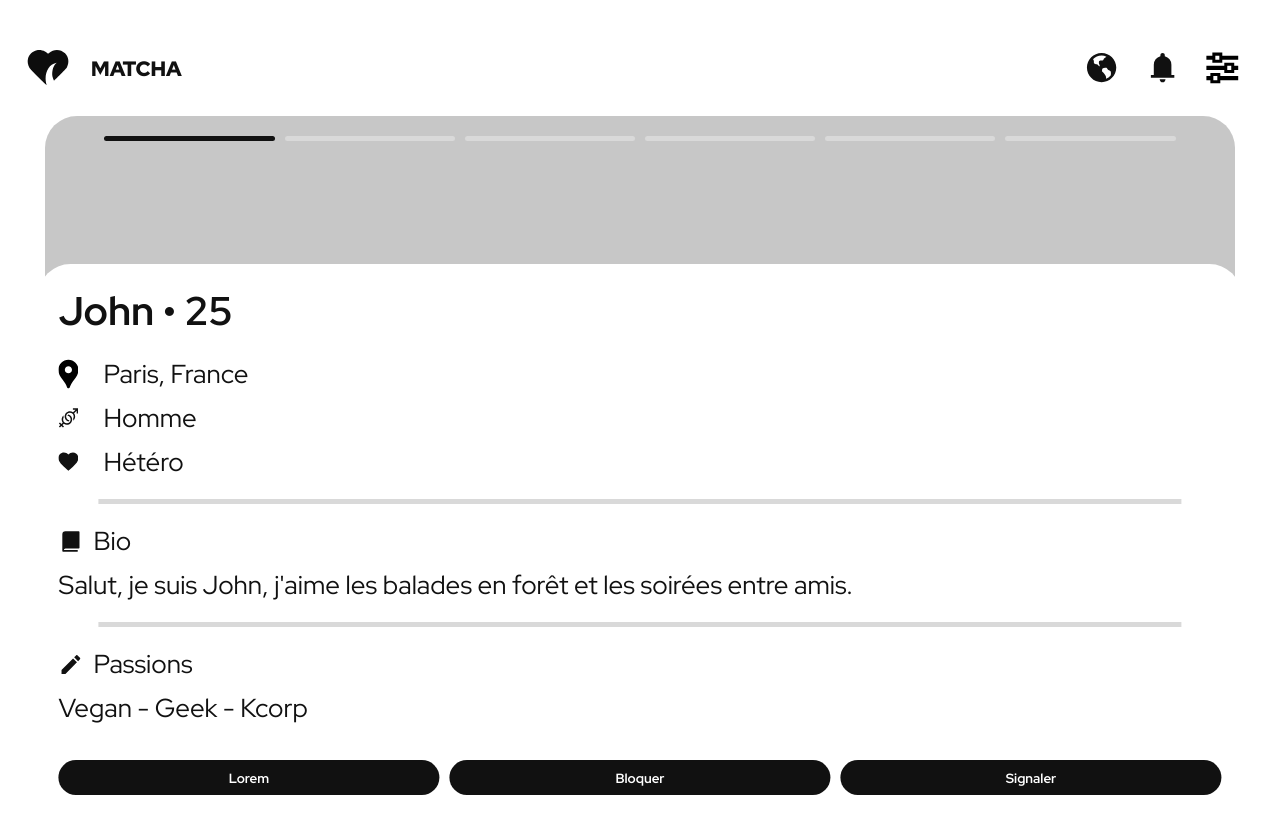
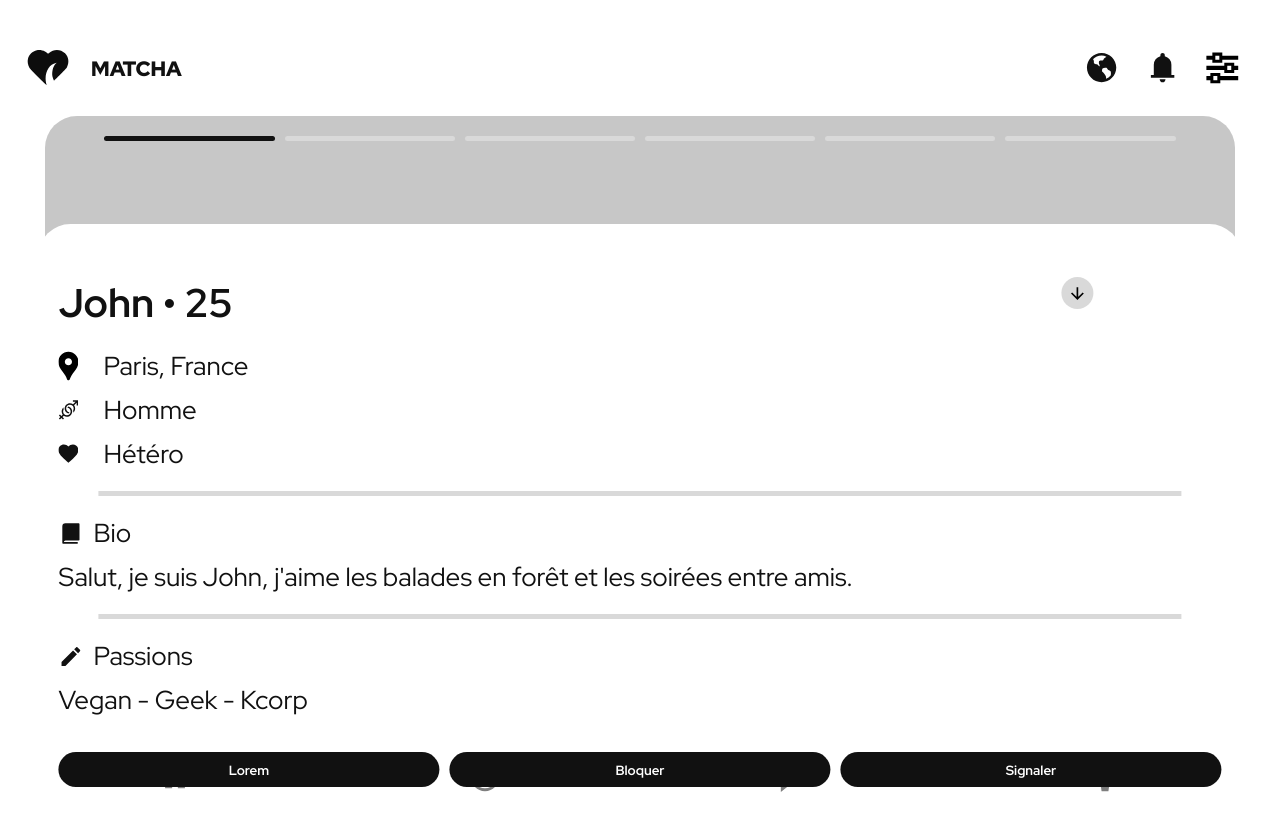
Before and after one commit to Edd-io/Matcha, a Svelte app in the folder App/: page / in a window 1280 px wide. Both pictures are taken after a click on the button 367 px from the left and 702 px from the top of the page. Built offline with nearby package versions, Linux system fonts and the light colour scheme.

Commit message:
Add scroll button main

```diff
--- a/App/src/Main/Main.svelte
+++ b/App/src/Main/Main.svelte
@@ -72,7 +72,7 @@
         <!-- <Notification /> -->
 
         {#if showComponent}
-            <ScrollProfile bind:users={users}/>
+            <ScrollProfile bind:users={users} bind:showComponent={showComponent}/>
         {/if}
 
 
--- a/App/src/Main/Scroll-profile.svelte
+++ b/App/src/Main/Scroll-profile.svelte
@@ -6,18 +6,25 @@
     import typeLogo from "../assets/type.svg";
 
     export let users;
+    export let showComponent;
+    let hideComponent = true;
 
-    import { fly } from 'svelte/transition';
-
-    let transitionOptions = {
-        y: 200,
-        duration: 500,
-        easing: t => (--t) * t * t + 1
-    };
+    function toggleScrollInfo() {
+        hideComponent = false;
+        setTimeout(() => {
+            showComponent = !showComponent;
+        }, 500);
+        console.log(showComponent);
+    }
 </script>
 
 <main>
-    <div class="info-profil" transition:fly={{...transitionOptions}}>
+    <div class={hideComponent ? "info-profil show" : "info-profil hide"}>
+        <button class="close-scroll" on:click={toggleScrollInfo} aria-label="Close">
+            <svg xmlns="http://www.w3.org/2000/svg" viewBox="0 0 24 24" width="18" height="18" class="arrow-icon">
+                <path fill="none" stroke="currentColor" stroke-width="2" d="M5 12h14M12 5l7 7-7 7"/>
+              </svg>
+        </button>
         <div class="user-info">
             <p id="main-info-scroll">{users[0].name} • {users[0].age}</p>
             <div class=low-info-scroll>
@@ -60,17 +67,66 @@
 </main>
 
 <style>
+
+@keyframes slideIn {
+    from {
+        bottom: -600px;
+    }
+    to {
+        bottom: 1rem;
+    }
+}
+
+@keyframes slideOut {
+    from {
+        bottom: 1rem;
+    }
+    to {
+        bottom: -600px;
+    }
+}
+
+.info-profil.show {
+    animation: slideIn 0.5s ease forwards;
+}
+
+.info-profil.hide {
+    animation: slideOut 0.5s ease forwards;
+}
+
+.close-scroll{
+    position: relative;
+    left: 85%;
+    top: 9.5%;
+    display: flex;
+    justify-content: center;
+    align-items: center;
+    height: 2rem;
+    width: 2rem;
+    transform: rotate(90deg);
+    border: none;
+    border-radius: 1.2rem;
+    cursor: pointer;
+    background: none;
+    background-color: #d9d9d9;
+}
+
+.close-scroll svg{
+    width: 20px;
+    height: 20px;
+}
+
 .info-profil{
-    height: 65vh;
+    height: 70vh;
     width: 94%;
     border-radius: 2rem;
     background-color: white;
     position: fixed;
     transform: translate(-50%);
-    transition: transform 0.2s ease-out;
     left: 50%;
-    top: 33%;
+    /* bottom: -200px; */
     z-index: 2;
+    transition: bottom 0.5s;
 }
 
 .info-profil p {
```
